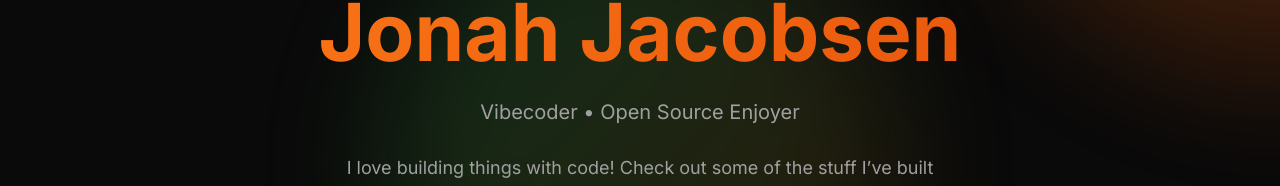
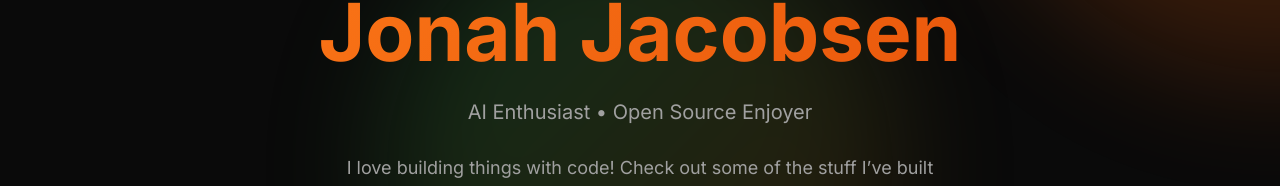
Before and after one commit to jjjacobsen/website, a React (Vite) app: page / in a window 1280 px wide. Shown: the part 217-403 px from the top of the page. Built offline with nearby package versions, Linux system fonts and the light colour scheme.

Commit message:
Drop vibecoder and replace with AI Enthusiast

```diff
--- a/src/components/Hero.jsx
+++ b/src/components/Hero.jsx
@@ -39,7 +39,7 @@ const Hero = () => {
           animate={{ y: 0, opacity: 1 }}
           transition={{ duration: 0.6, delay: 0.2 }}
         >
-          Vibecoder • Open Source Enjoyer
+          AI Enthusiast • Open Source Enjoyer
         </motion.p>
 
         <motion.p
```
